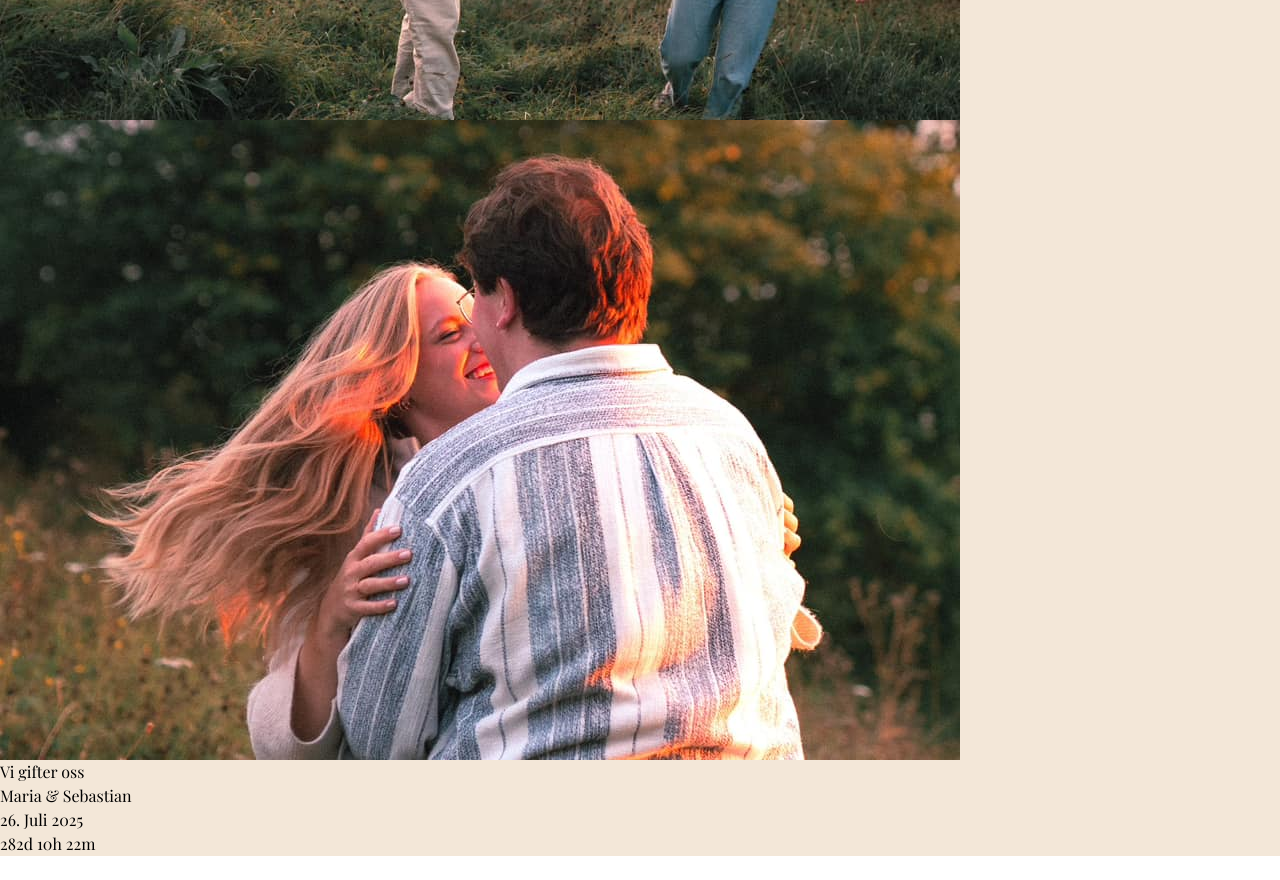
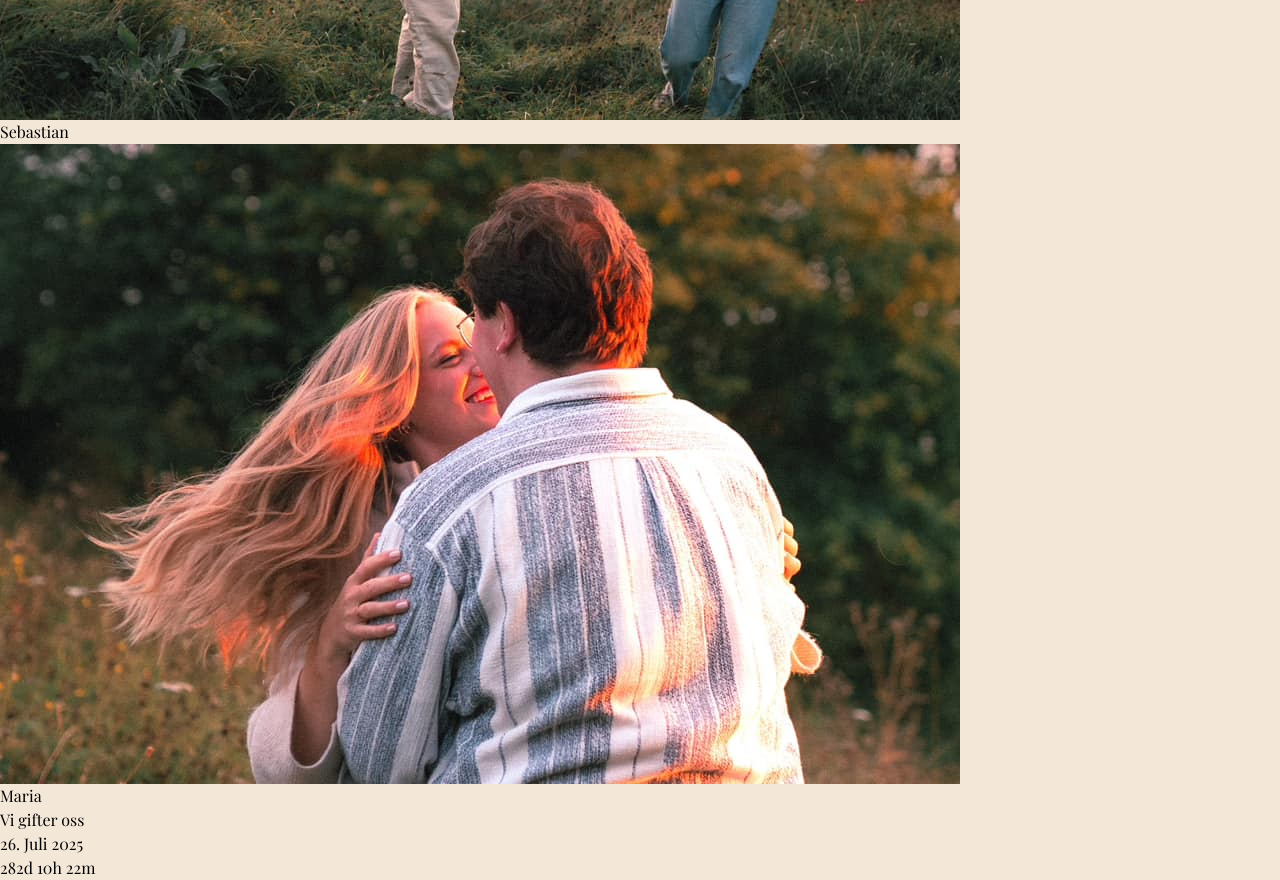
Before and after one commit to kleppis/sebogmaria, a React (Vite) app: page / in a window 1280 px wide. Shown: the part 520-1400 px from the top of the page. Before the commit the page ends 1376 px from the top, so only its background shows below. Built offline with nearby package versions, Linux system fonts and the light colour scheme; a web font is replaced by a local one.

Commit message:
Legger til overlay

```diff
--- a/src/Home.tsx
+++ b/src/Home.tsx
@@ -29,9 +29,8 @@ const Countdown = () => {
 
   return (
     <div className="flex flex-col items-center justify-center p-8 bg-white-300 shadow-lg">
-      <h1 className="text-3xl font-bold mb-4">Maria & Sebastian</h1>
       <p className="text-2xl font-medium mb-4">26. Juli 2025</p>
-      <p className="text-4xl font-bold underline">{formatTime(timeLeft)}</p>
+      <p className="text-4xl ">{formatTime(timeLeft)}</p>
     </div>
   );
 };
@@ -41,11 +40,27 @@ const Home = () => {
   return (
     <body className="home-screen">
       <div className="flex p-20 ">
-        <div className="w-1/2 pe-11">
+        <div className="w-1/2 me-12 relative group cursor-pointer">
           <img src={Bilde1} alt="" className=" shadow-lg shadow-gray-600 " />
+          <div className="absolute inset-0 bg-black bg-opacity-50 opacity-0 group-hover:opacity-100 transition-opacity duration-300 flex justify-center items-center">
+            <a
+              href="/ny-side" // Sett lenken til ønsket side her
+              className="text-white text-3xl font-bold"
+            >
+              Sebastian
+            </a>
+          </div>
         </div>
-        <div className="w-1/2 ps-11">
+        <div className="w-1/2 me-12 relative group cursor-pointer">
           <img src={Bilde2} alt="" className=" shadow-lg shadow-gray-600 " />
+          <div className="absolute inset-0 bg-black bg-opacity-50 opacity-0 group-hover:opacity-100 transition-opacity duration-300 flex justify-center items-center">
+            <a
+              href="/ny-side" // Sett lenken til ønsket side her
+              className="text-white text-3xl font-bold"
+            >
+              Maria
+            </a>
+          </div>
         </div>
       </div>
       <h1 className="text-5xl text-center">Vi gifter oss</h1>
```
